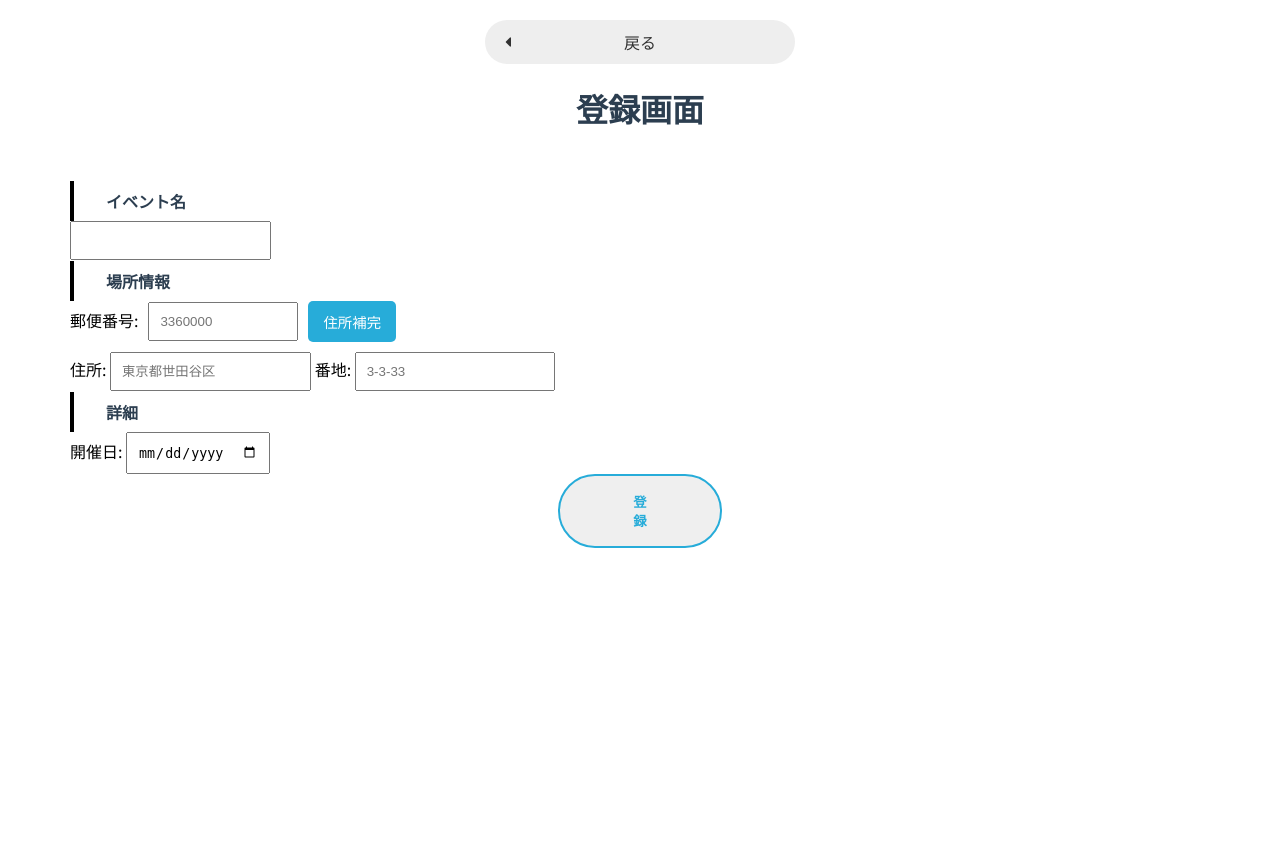
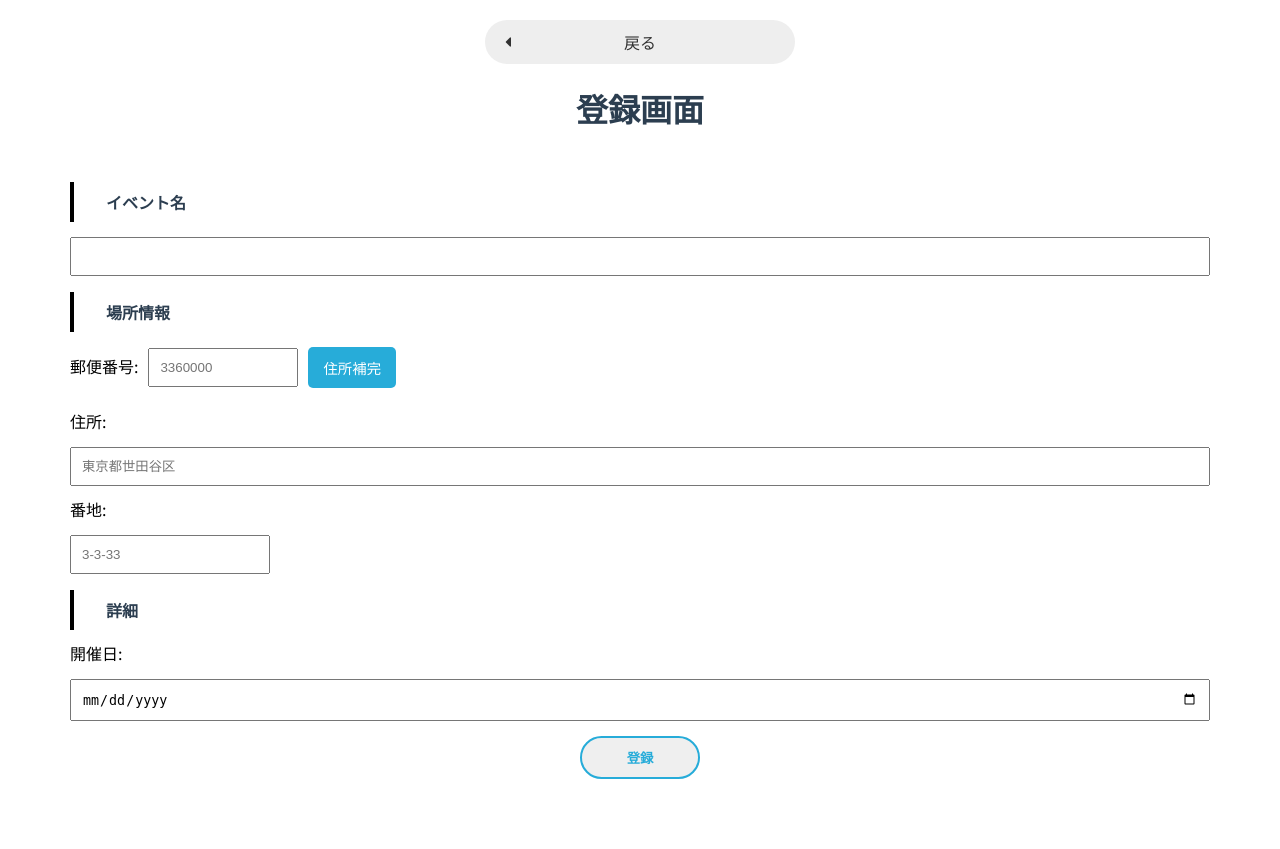
Before and after one commit to inet26-teamA/main, a Flask app: page /event_reg in a window 1280 px wide. Before the commit the page ends 548 px from the top, so only its background shows below. Run offline with Flask 3, Linux system fonts and the light colour scheme; parts of the project's set-up code (start-up, migrations or seed data) failed here and were passed over; some libraries are stand-ins or nearby versions.

Commit message:
1357_レイアウト

```diff
--- a/static/css/event_reg_styles.css
+++ b/static/css/event_reg_styles.css
@@ -110,7 +110,7 @@ label {
     justify-content: center; /* 水平方向で中央揃え */
     width: 120px; /* ボタンの幅を120pxに設定 */
     margin: auto; /* ボタンを中央に配置 */
-    padding: 1rem 5rem; /* 上下に1rem、左右に6remのパディングを追加 */
+    padding: 10px 25px; /* 上下に1rem、左右に6remのパディングを追加 */
     font-weight: bold; /* フォントを太字に設定 */
     border: 2px solid #27acd9; /* ボタンの枠線を2pxの実線に設定 */
     color: #27acd9; /* テキストの色を指定 */
--- a/templates/event_reg.html
+++ b/templates/event_reg.html
@@ -16,7 +16,7 @@
 
   <h1>登録画面</h1>
 
-  <form method="POST" action="/submit"> <!-- methodとactionを追加 -->
+  <form method="POST" action="/submit" class="vertical-form"> <!-- methodとactionを追加 -->
 
     <h2>イベント名</h2>
     <input type="text" id="eventname" name="eventname" required> <!-- 必要なname属性を追加 -->
```
